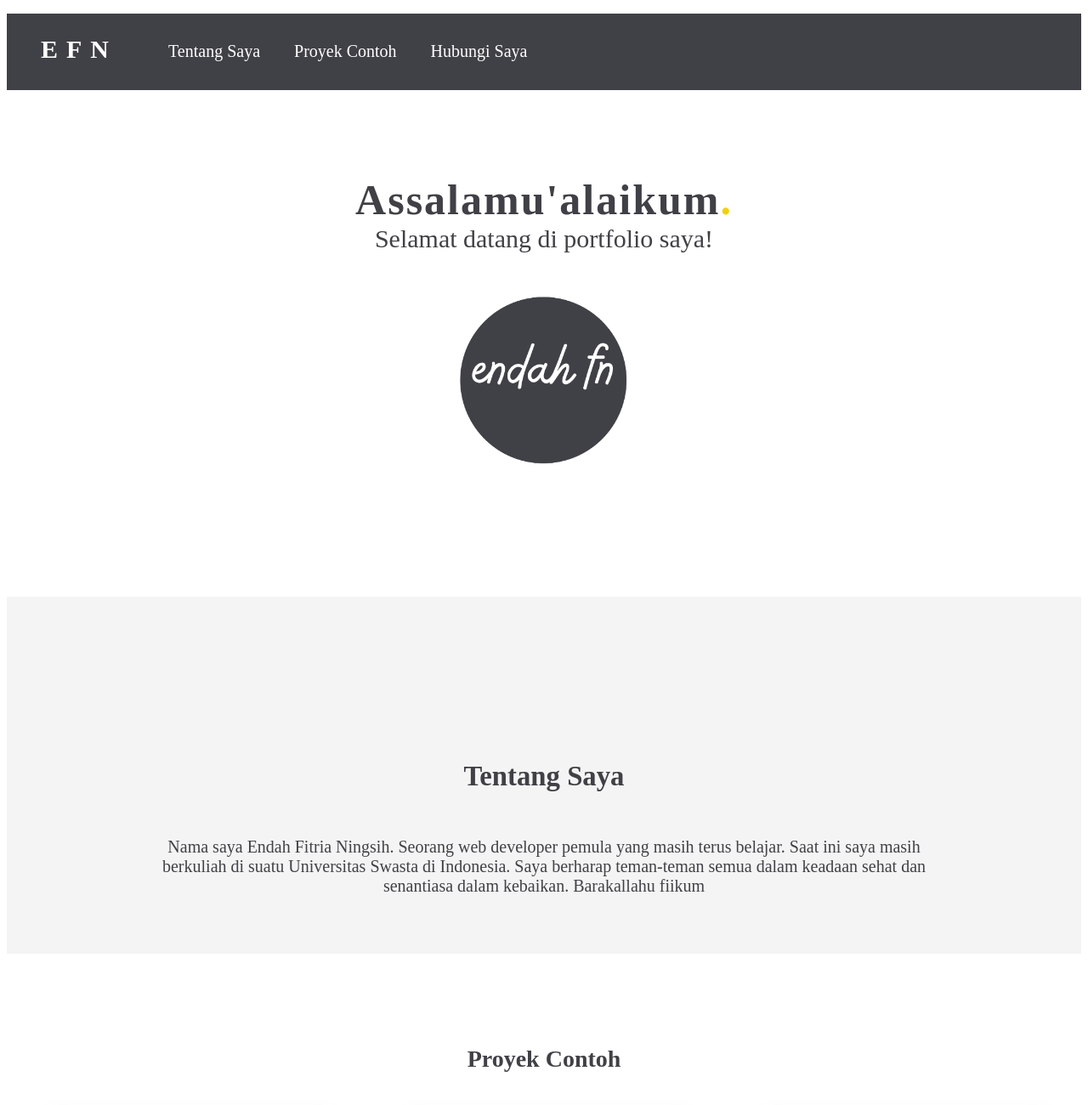
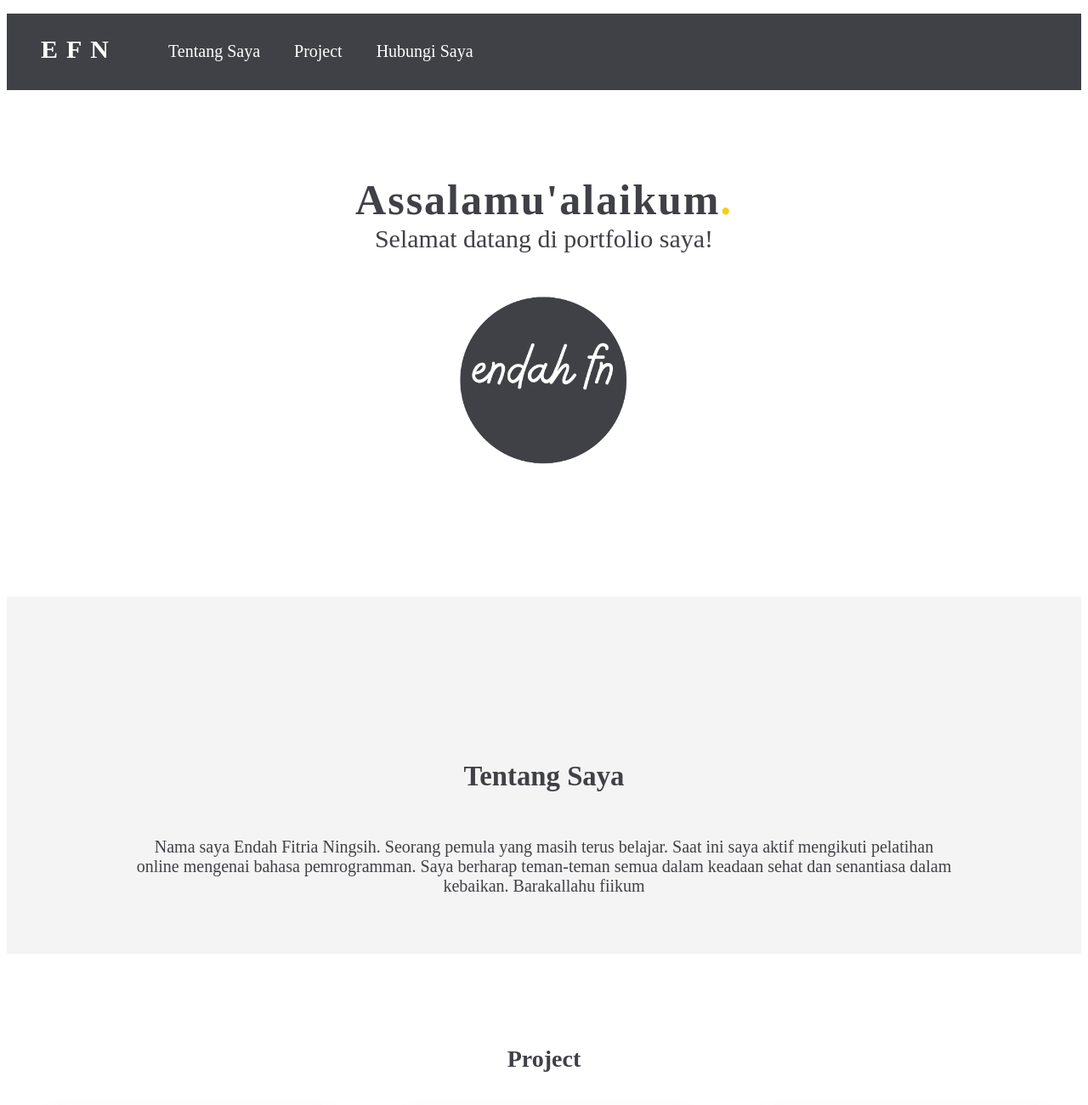
Before and after one commit to Fiindah/fiindah.github.io, a plain HTML site: page index.html in a window 1280 px wide. Shown: the top 1300 px of the page at 85% size. Drawn offline with Linux system fonts and the light colour scheme.

Commit message:
Update index.html

```diff
--- a/index.html
+++ b/index.html
@@ -11,7 +11,7 @@
       <div class="header-list">
         <ul>
           <li><a href="#about-link">Tentang Saya</a></li>
-          <li><a href="#work-link">Proyek Contoh</a></li>
+          <li><a href="#work-link">Project</a></li>
           <li><a href="#contact-link">Hubungi Saya</a></li>
         </ul>
       </div>
@@ -26,11 +26,11 @@
 
       <div class="about">
         <h3><a id="about-link">Tentang Saya</a></h3>
-        <p>Nama saya Endah Fitria Ningsih. Seorang web developer pemula yang masih terus belajar. Saat ini saya masih berkuliah di suatu Universitas Swasta di Indonesia. Saya berharap teman-teman semua dalam keadaan sehat dan senantiasa dalam kebaikan. Barakallahu fiikum</p>
+        <p>Nama saya Endah Fitria Ningsih. Seorang pemula yang masih terus belajar. Saat ini saya aktif mengikuti pelatihan online mengenai bahasa pemrogramman. Saya berharap teman-teman semua dalam keadaan sehat dan senantiasa dalam kebaikan. Barakallahu fiikum</p>
       </div>
 
       <div class="contents">
-        <h3><a id="work-link">Proyek Contoh</a></h3>
+        <h3><a id="work-link">Project</a></h3>
         <div class="contents-item">
           <img src="images/1.png">
           <p>Image 1</p>
```
